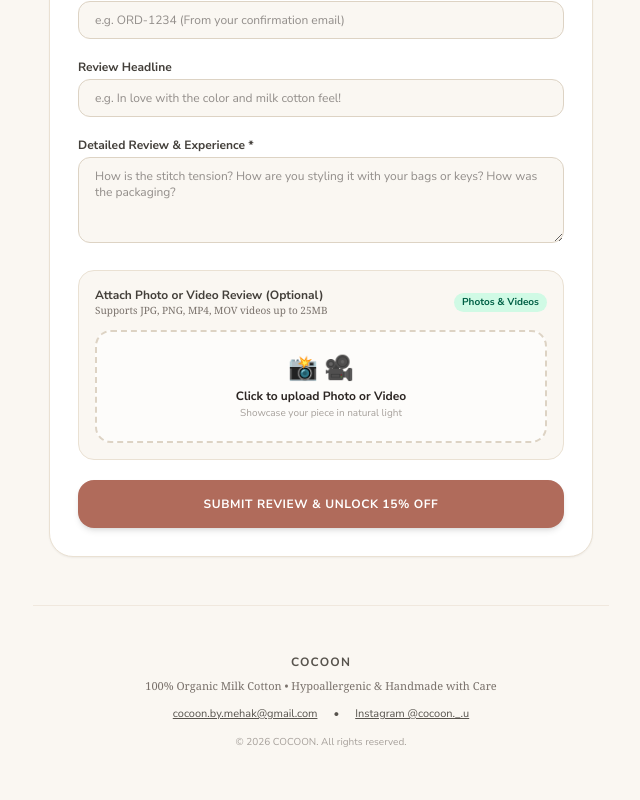
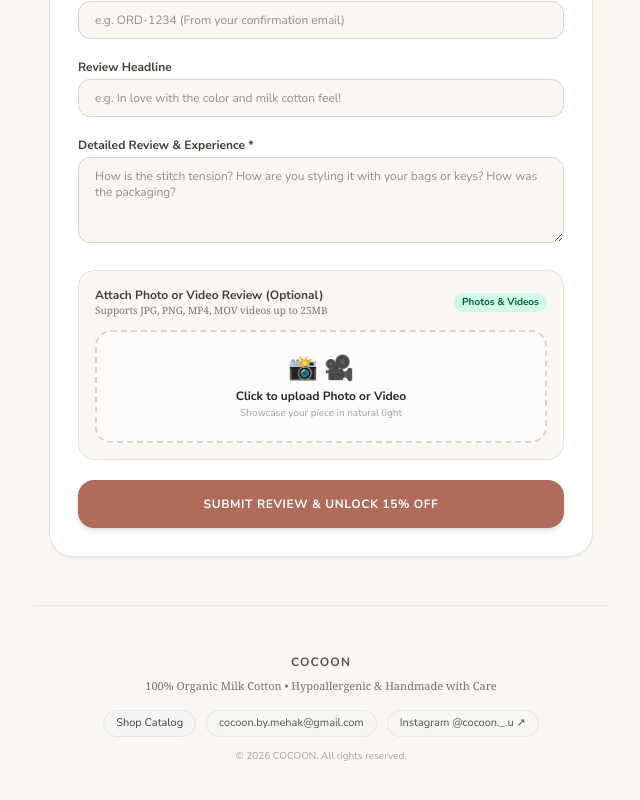
Before and after one commit to puneetkushwaha/Cocoon_I, a Next.js app: page /review in a window 1280 px wide. Shown: the part 675-1475 px from the top of the page, without its empty margins (319-959 px from the left). Built offline with nearby package versions, Linux system fonts and the light colour scheme; no server answers.

Commit message:
fix: resolve razorpay credentials on server and polish order success and footer UI

```diff
--- a/src/app/api/payment/create-order/route.js
+++ b/src/app/api/payment/create-order/route.js
@@ -6,8 +6,8 @@ export async function POST(request) {
     const body = await request.json();
     const { amount, receipt, notes } = body;
 
-    const keyId = (process.env.RAZORPAY_KEY_ID || "").trim();
-    const keySecret = (process.env.RAZORPAY_KEY_SECRET || "").trim();
+    const keyId = (process.env.RAZORPAY_KEY_ID || process.env.NEXT_PUBLIC_RAZORPAY_KEY_ID || "rzp_live_SKjbolJvdxju2R").trim();
+    const keySecret = (process.env.RAZORPAY_KEY_SECRET || "10mEY4hiJfOEU7ZR5srJGJM0").trim();
 
     if (!keyId || !keySecret) {
       return NextResponse.json(
--- a/src/app/api/payment/verify/route.js
+++ b/src/app/api/payment/verify/route.js
@@ -6,7 +6,7 @@ export async function POST(request) {
     const body = await request.json();
     const { razorpay_order_id, razorpay_payment_id, razorpay_signature } = body;
 
-    const keySecret = (process.env.RAZORPAY_KEY_SECRET || "").trim();
+    const keySecret = (process.env.RAZORPAY_KEY_SECRET || "10mEY4hiJfOEU7ZR5srJGJM0").trim();
 
     if (!keySecret) {
       return NextResponse.json(
--- a/src/app/page.js
+++ b/src/app/page.js
@@ -1198,7 +1198,7 @@ export default function StandaloneShopPage() {
             </p>
           </div>
 
-          {/* 1-Click WhatsApp Button (Pre-filled message, NO phone number disclosed on screen) */}
+          {/* 1-Click WhatsApp Button (Clean SVG, no broken emojis) */}
           <div className="pt-2">
             <a
               href={`https://wa.me/${process.env.NEXT_PUBLIC_WHATSAPP_NUMBER || "918171902255"}?text=${encodeURIComponent(
@@ -1210,26 +1210,29 @@ export default function StandaloneShopPage() {
               )}`}
               target="_blank"
               rel="noreferrer"
-              className="w-full py-3.5 rounded-2xl bg-emerald-600 hover:bg-emerald-700 text-white text-xs font-bold tracking-wider flex items-center justify-center gap-2 transition shadow-md cursor-pointer"
+              className="w-full py-3.5 px-5 rounded-2xl bg-[#128C7E] hover:bg-[#075E54] active:bg-[#064e46] text-white text-xs font-bold tracking-wider flex items-center justify-center gap-2.5 transition shadow-sm hover:shadow-md active:scale-[0.99] cursor-pointer"
             >
-              <span>📲 Track / Confirm on WhatsApp</span>
+              <svg className="w-4 h-4 fill-current shrink-0" viewBox="0 0 24 24">
+                <path d="M.057 24l1.687-6.163c-1.041-1.804-1.588-3.849-1.587-5.946.003-6.556 5.338-11.891 11.893-11.891 3.181.001 6.167 1.24 8.413 3.488 2.245 2.248 3.481 5.236 3.48 8.414-.003 6.557-5.338 11.892-11.893 11.892-1.99-.001-3.951-.5-5.688-1.448l-6.305 1.654zm6.597-3.807c1.676.995 3.276 1.591 5.392 1.592 5.448 0 9.886-4.434 9.889-9.885.002-5.462-4.415-9.89-9.881-9.892-5.452 0-9.887 4.434-9.889 9.884-.001 2.225.651 3.891 1.746 5.634l-.999 3.648 3.742-.981z"/>
+              </svg>
+              <span>Track / Confirm on WhatsApp</span>
             </a>
           </div>
 
-          {/* Post-Delivery Rating & 15% OFF Promise Card */}
-          <div className="p-4 bg-gradient-to-r from-amber-50 to-orange-50/60 rounded-2xl border border-amber-200 text-left space-y-1.5 shadow-2xs">
-            <div className="flex items-center gap-1.5 text-amber-900 text-xs font-bold">
+          {/* Post-Delivery Rating Promise Card */}
+          <div className="p-4 bg-[#FAF7F2] rounded-2xl border border-[#EAE1D3] text-left space-y-1.5 shadow-2xs">
+            <div className="flex items-center gap-1.5 text-stone-800 text-xs font-bold">
               <span>⭐</span>
-              <span>Rate Your Order Later & Get Flat 15% OFF!</span>
+              <span>Rate Your Order Later & Unlock Special Voucher</span>
             </div>
             <p className="text-[11px] text-stone-600 font-serif leading-relaxed">
-              Once your package arrives, leave a quick review with a photo or video to unlock your exclusive <strong>15% OFF coupon</strong> for your next purchase.
+              Once your package arrives, leave a quick review with a photo or video to unlock your exclusive discount voucher for your next order.
             </p>
             <Link
               href={`/review?orderId=${placedOrder.id}&name=${encodeURIComponent(placedOrder.customerName || '')}`}
               className="inline-block text-[11px] font-bold text-[#B06B5B] hover:underline pt-0.5"
             >
-              Write Review & Claim 15% Coupon &rarr;
+              Write Review & Claim Voucher &rarr;
             </Link>
           </div>
 
@@ -1240,7 +1243,7 @@ export default function StandaloneShopPage() {
               setSelectedProduct(null);
               setActiveView("catalog");
             }}
-            className="w-full py-3 rounded-2xl bg-stone-100 hover:bg-stone-200 text-stone-700 text-xs font-bold transition cursor-pointer"
+            className="w-full py-3.5 rounded-2xl bg-stone-100 hover:bg-stone-200 text-stone-700 text-xs font-bold transition cursor-pointer active:scale-[0.99]"
           >
             ← Continue Browsing Shop
           </button>
@@ -1248,24 +1251,22 @@ export default function StandaloneShopPage() {
       )}
 
       {/* FOOTER */}
-      <footer className="max-w-2xl mx-auto px-4 pt-12 text-center space-y-2 border-t border-[#EAE0D2]/60 mt-12">
+      <footer className="max-w-2xl mx-auto px-4 pt-12 text-center space-y-2.5 border-t border-[#EAE0D2]/60 mt-12">
         <p className="text-xs font-bold tracking-widest uppercase text-stone-600">
           COCOON
         </p>
         <p className="text-[11px] text-stone-500 font-serif">
           100% Organic Milk Cotton • Hypoallergenic & Handmade with Care
         </p>
-        <div className="pt-1 flex items-center justify-center flex-wrap gap-3 sm:gap-4 text-[11px] text-stone-600">
-          <Link href="/review" className="hover:text-[#B06B5B] font-semibold text-stone-700 bg-stone-100 hover:bg-stone-200 px-2.5 py-0.5 rounded-full border border-stone-200">
+        <div className="pt-2 flex flex-wrap items-center justify-center gap-2 sm:gap-2.5 text-[11px] text-stone-600">
+          <Link href="/review" className="hover:text-[#B06B5B] font-medium text-stone-700 bg-stone-100 hover:bg-stone-200 px-3 py-1 rounded-full border border-stone-200 transition">
             Rate & Review
           </Link>
-          <span>•</span>
-          <a href="mailto:cocoon.by.mehak@gmail.com" className="hover:text-[#B06B5B] underline">
+          <a href="mailto:cocoon.by.mehak@gmail.com" className="hover:text-[#B06B5B] bg-stone-100/70 hover:bg-stone-200/80 px-3 py-1 rounded-full border border-stone-200/80 transition">
             cocoon.by.mehak@gmail.com
           </a>
-          <span>•</span>
-          <a href="https://www.instagram.com/cocoon._.u/" target="_blank" rel="noreferrer" className="hover:text-[#B06B5B] underline">
-            Instagram @cocoon._.u
+          <a href="https://www.instagram.com/cocoon._.u/" target="_blank" rel="noreferrer" className="hover:text-[#B06B5B] bg-stone-100/70 hover:bg-stone-200/80 px-3 py-1 rounded-full border border-stone-200/80 transition">
+            Instagram @cocoon._.u ↗
           </a>
         </div>
         <p className="text-[10px] text-stone-400 pt-2">
--- a/src/app/review/page.js
+++ b/src/app/review/page.js
@@ -508,13 +508,15 @@ function ReviewContent() {
         <p className="text-[11px] text-stone-500 font-serif">
           100% Organic Milk Cotton • Hypoallergenic & Handmade with Care
         </p>
-        <div className="pt-1 flex items-center justify-center flex-wrap gap-3 sm:gap-4 text-[11px] text-stone-600">
-          <a href="mailto:cocoon.by.mehak@gmail.com" className="hover:text-[#B06B5B] underline">
+        <div className="pt-2 flex flex-wrap items-center justify-center gap-2 sm:gap-2.5 text-[11px] text-stone-600">
+          <Link href="/" className="hover:text-[#B06B5B] font-medium text-stone-700 bg-stone-100 hover:bg-stone-200 px-3 py-1 rounded-full border border-stone-200 transition">
+            Shop Catalog
+          </Link>
+          <a href="mailto:cocoon.by.mehak@gmail.com" className="hover:text-[#B06B5B] bg-stone-100/70 hover:bg-stone-200/80 px-3 py-1 rounded-full border border-stone-200/80 transition">
             cocoon.by.mehak@gmail.com
           </a>
-          <span>•</span>
-          <a href="https://www.instagram.com/cocoon._.u/" target="_blank" rel="noreferrer" className="hover:text-[#B06B5B] underline">
-            Instagram @cocoon._.u
+          <a href="https://www.instagram.com/cocoon._.u/" target="_blank" rel="noreferrer" className="hover:text-[#B06B5B] bg-stone-100/70 hover:bg-stone-200/80 px-3 py-1 rounded-full border border-stone-200/80 transition">
+            Instagram @cocoon._.u ↗
           </a>
         </div>
         <p className="text-[10px] text-stone-400 pt-1">
```
